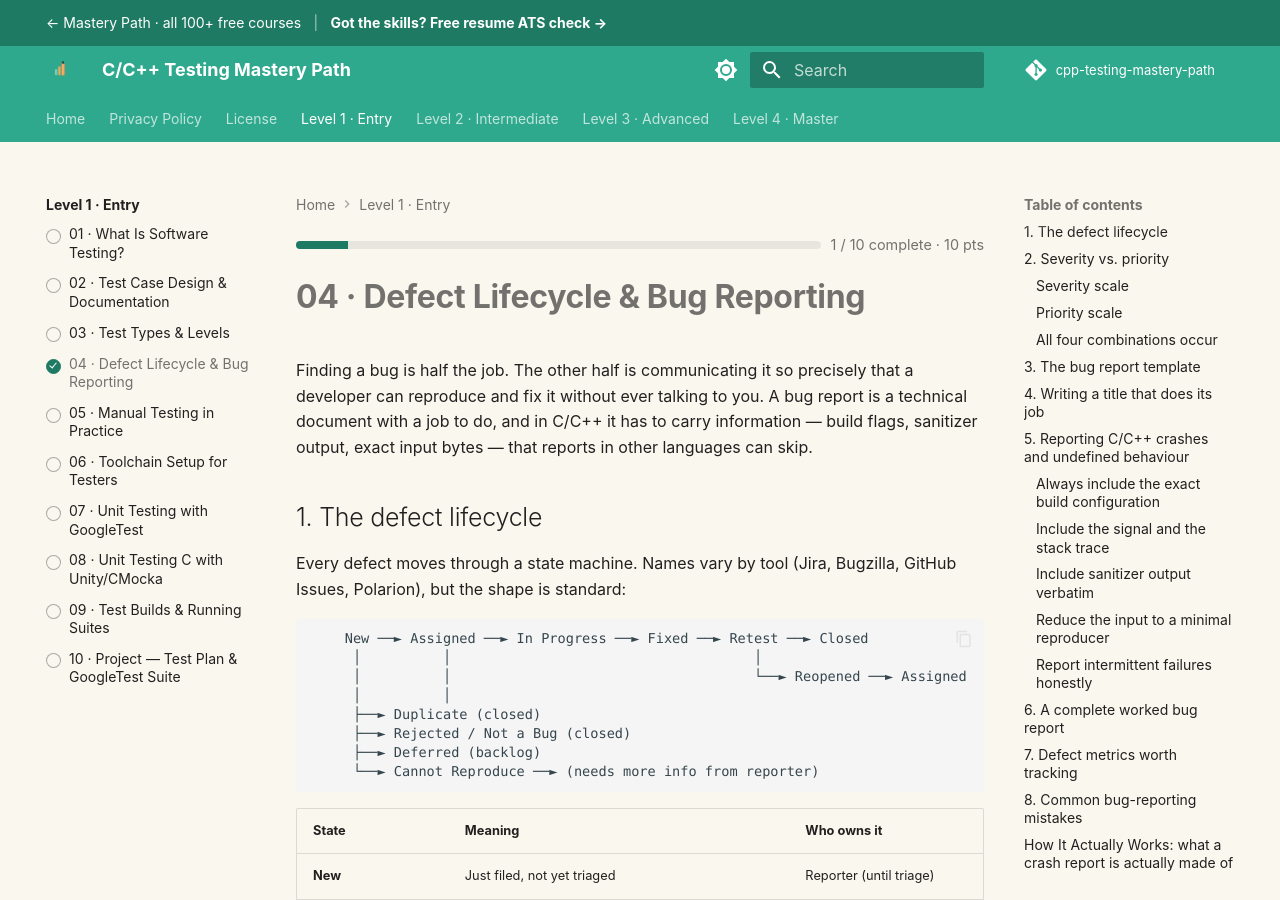
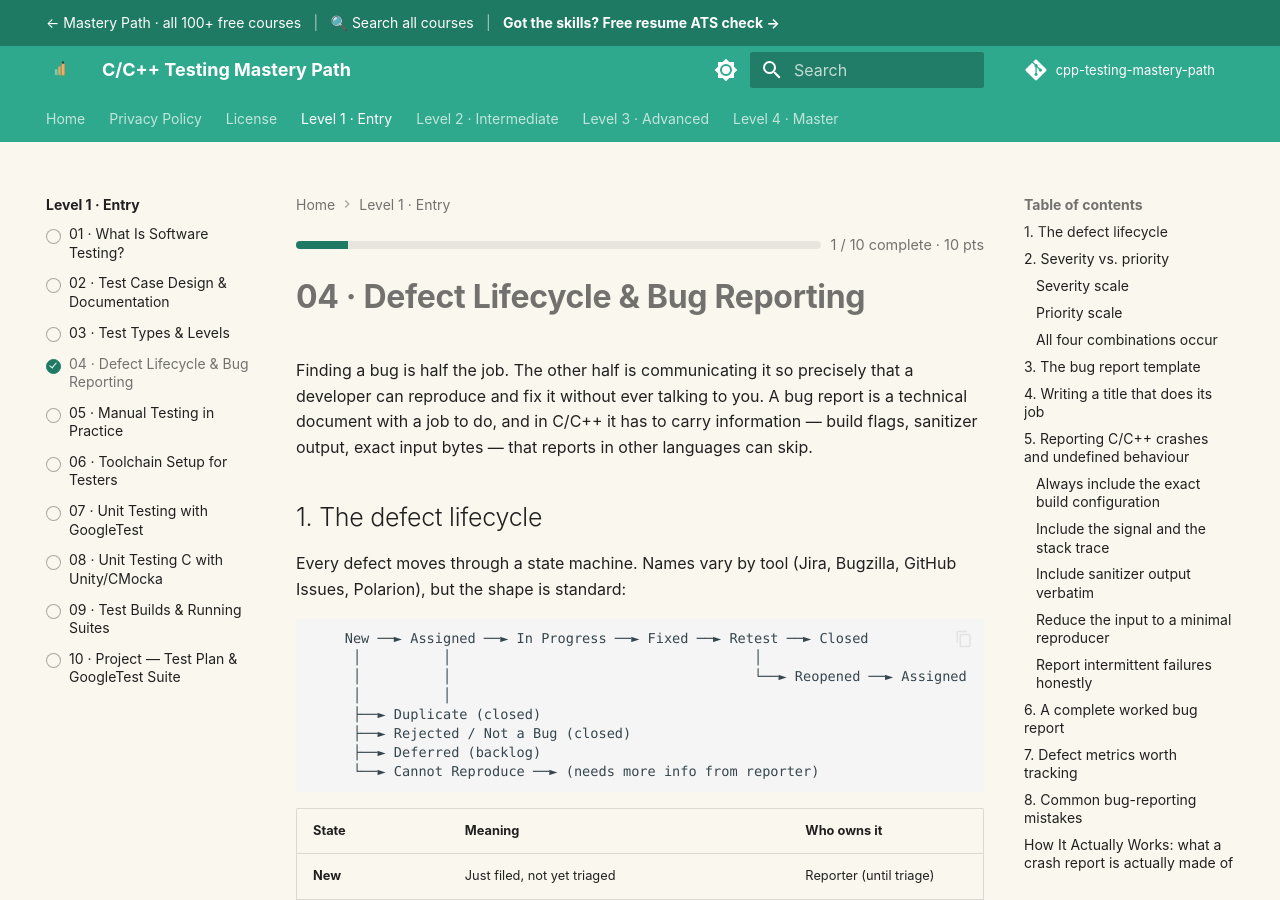
Before and after one commit to SIGILIPELLI/cpp-testing-mastery-path, an MkDocs documentation site: the page built from docs/level-1/04-defect-lifecycle-bug-reporting.md, in a window 1280 px wide and 900 px high. Built offline with MkDocs 1.6.1 and Material for MkDocs 9.7.7, drawn with Linux system fonts in a browser that asks for light colours; comment, search, counter and statistics services are not loaded.

Commit message:
SEO follow-up and site search link
- Shorter course home titles; unique capstone titles; fixed copied descriptions
- Search all courses link in the top bar

Co-Authored-By: Claude Opus 5.5 <noreply@anthropic.com>

```diff
--- a/docs/overrides/main.html
+++ b/docs/overrides/main.html
@@ -123,6 +123,8 @@
     &larr; Mastery Path &middot; all 100+ free courses
   </a>
   <span style="opacity: .6; margin: 0 .6em;">|</span>
+  <a href="https://learnmasterypath.com/search/" style="color: inherit; text-decoration: none;">&#128269; Search all courses</a>
+  <span style="opacity: .6; margin: 0 .6em;">|</span>
   <a href="https://learnmasterypath.com/resume/" style="color: inherit; font-weight: 700; text-decoration: none;">
     Got the skills? Free resume ATS check &rarr;
   </a>
--- a/docs/overrides/mp_title.html
+++ b/docs/overrides/mp_title.html
@@ -6,6 +6,7 @@
   {%- set base = 'Page not found' -%}{%- set suffixes = [' – ' ~ sn] -%}
 {%- elif page.is_homepage -%}
   {%- set base = page.meta.title if has_meta_title else sn -%}
+  {%- if has_meta_title and base | length > 65 -%}{%- set base = 'Free ' ~ topic ~ ' Course: Beginner to Master' -%}{%- endif -%}
   {%- set suffixes = [' | Mastery Path', ''] if has_meta_title else [' – Free Course, Beginner to Master', ' – Free Course', ''] -%}
 {%- elif page.title == 'Overview' and page.parent -%}
   {%- set base = page.parent.title -%}{%- set suffixes = [' – ' ~ sn, ' – ' ~ topic ~ ' Course', ''] -%}
--- a/mkdocs.yml
+++ b/mkdocs.yml
@@ -56,6 +56,7 @@ extra_css:
 
 extra_javascript:
   - javascripts/progress-tracker.js
+
 
 
 
```
Also changed, not shown: docs/level-1/04-defect-lifecycle-bug-reporting.md (+1 -1 lines).
